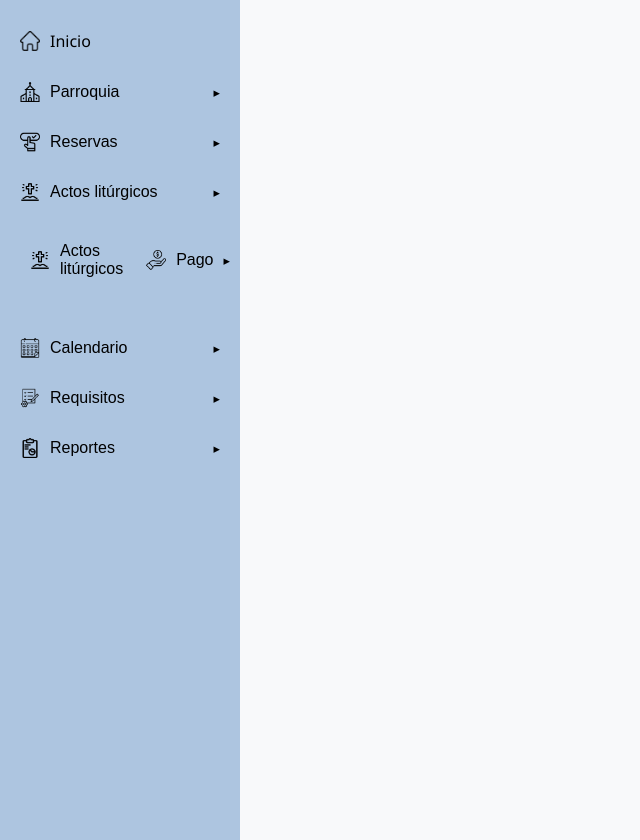
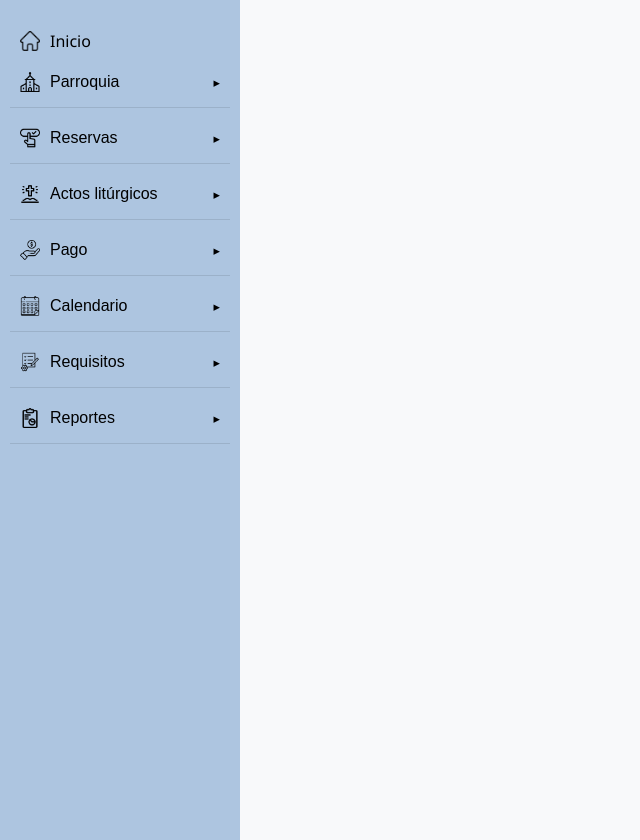
Before and after one commit to JosiasSandoval/PROYECTO_IYCS, a Python web app: template static/templates/barra_lateral.html in a window 1280 px wide. Shown: the whole page, without its empty margins (0-640 px from the left). Run offline with Jinja, Linux system fonts and the light colour scheme; the template is opened without the code that fills it, so the values that code supplies are empty.

Commit message:
Actualizacion_01

```diff
--- a/static/css/barra_lateral.css
+++ b/static/css/barra_lateral.css
@@ -5,6 +5,7 @@ body {
   background: #f8f9fa;
   color: #111827;
 }
+
 img {
   display: inline-block;
   vertical-align: middle;
@@ -25,14 +26,24 @@ img {
 .menu-lateral {
   display: flex;
   flex-direction: column;
-  gap: 10px;
 }
 
+/* Espacio entre cada grupo */
+.menu-grupo {
+  display: flex;
+  flex-direction: column;
+  margin-bottom: 10px;
+  border-bottom: 1px solid rgba(0, 0, 0, 0.1);
+  padding-bottom: 5px;
+}
+
+/* ===== BOTONES PRINCIPALES ===== */
 .menu-item {
   color: #000;
   font-size: 16px;
   display: flex;
   align-items: center;
+  justify-content: flex-start;
   gap: 10px;
   text-decoration: none;
   padding: 10px;
@@ -50,43 +61,30 @@ img {
   background-color: #c7ddf5;
 }
 
-/* ===== RESPONSIVE ===== */
-@media (max-width: 768px) {
-  .barra-lateral {
-    width: 180px;
-    padding: 15px 8px;
-  }
-  .menu-item {
-    font-size: 14px;
-    padding: 8px;
-  }
-}
-
-/* ===== SUBMENÚ ===== */
-.menu-grupo {
-  display: flex;
-  flex-direction: column;
-}
-
 .boton-desplegable {
   background: none;
   border: none;
   width: 100%;
   text-align: left;
   cursor: pointer;
+  display: flex;
+  align-items: center;
+  gap: 10px;
 }
 
+/* Flecha de despliegue */
 .flecha {
   margin-left: auto;
   font-size: 0.8rem;
 }
 
-/* Submenú oculto por defecto */
+/* ===== SUBMENÚ ===== */
 .submenu {
   display: none;
   flex-direction: column;
   margin-left: 35px;
   margin-top: 5px;
+  transition: all 0.3s ease;
 }
 
 .submenu.activo {
@@ -105,8 +103,18 @@ img {
   color: #1e3a8a;
 }
 
-/* ===== RESPONSIVE EXTRA ===== */
+/* ===== RESPONSIVE ===== */
 @media (max-width: 768px) {
+  .barra-lateral {
+    width: 180px;
+    padding: 15px 8px;
+  }
+
+  .menu-item {
+    font-size: 14px;
+    padding: 8px;
+  }
+
   .submenu {
     margin-left: 25px;
   }
--- a/static/templates/barra_lateral.html
+++ b/static/templates/barra_lateral.html
@@ -1,11 +1,13 @@
 <!doctype html>
 <html lang="es">
+
 <head>
   <meta charset="utf-8" />
   <meta name="viewport" content="width=device-width,initial-scale=1" />
   <title>Barra lateral - Litbook</title>
   <link rel="stylesheet" href="/static/css/barra_lateral.css">
 </head>
+
 <body>
   <!-- Barra lateral -->
   <div class="barra-lateral">
@@ -40,8 +42,7 @@
         </div>
       </div>
 
-    <!-- ACTOS LITURGICOS -->
-
+      <!-- ACTOS LITÚRGICOS -->
       <div class="menu-grupo">
         <button class="menu-item boton-desplegable">
           <img src="/static/img/acto.png" alt="acto" /> Actos litúrgicos
@@ -56,17 +57,12 @@
       <!-- PAGO -->
       <div class="menu-grupo">
         <button class="menu-item boton-desplegable">
-      </a>
-      <a href="#" class="menu-item">
-        <img src="/static/img/acto.png" alt="acto_liturgico" /> Actos litúrgicos
-      </a>
-      <a href="/site/cliente/pago.html" class="menu-item">
           <img src="/static/img/pago.png" alt="pago" /> Pago
           <span class="flecha">▸</span>
         </button>
         <div class="submenu">
           <a href="#" class="submenu-item">Pagos</a>
-        <a href="#" class="submenu-item">Gestionar Metodo Pago</a>
+          <a href="#" class="submenu-item">Gestionar Método Pago</a>
         </div>
       </div>
 
@@ -108,4 +104,5 @@
   </div>
   <script src="/static/js/barra_lateral.js"></script>
 </body>
+
 </html>
```
Also changed, not shown: 1 other file. Lines whose indentation alone changed are shown as unchanged.
